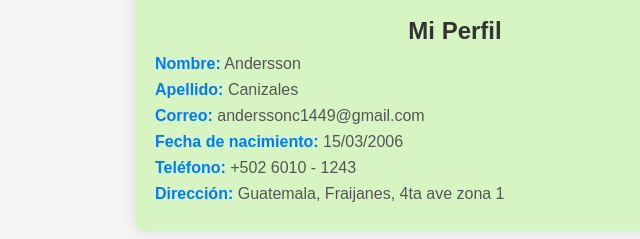
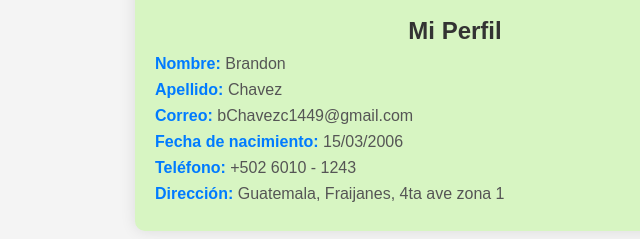
Before and after one commit to BnChavez/introduccionproyecto, a plain HTML site: page Perfil.html in a window 1280 px wide. Shown: the part 339-578 px from the top of the page, 185-825 px from the left. Drawn offline with Linux system fonts and the light colour scheme.

Commit message:
Update Perfil.html

```diff
--- a/Perfil.html
+++ b/Perfil.html
@@ -39,9 +39,9 @@
     </div>
     <div class="perfil-info">
       <h2>Mi Perfil</h2>
-      <p><span>Nombre:</span> Andersson</p>
-      <p><span>Apellido:</span> Canizales</p>
-      <p><span>Correo:</span> anderssonc1449@gmail.com</p>
+      <p><span>Nombre:</span> Brandon</p>
+      <p><span>Apellido:</span> Chavez</p>
+      <p><span>Correo:</span> bChavezc1449@gmail.com</p>
       <p><span>Fecha de nacimiento:</span> 15/03/2006</p>
       <p><span>Teléfono:</span> +502 6010 - 1243</p>
       <p><span>Dirección:</span> Guatemala, Fraijanes, 4ta ave zona 1 </p>
```
